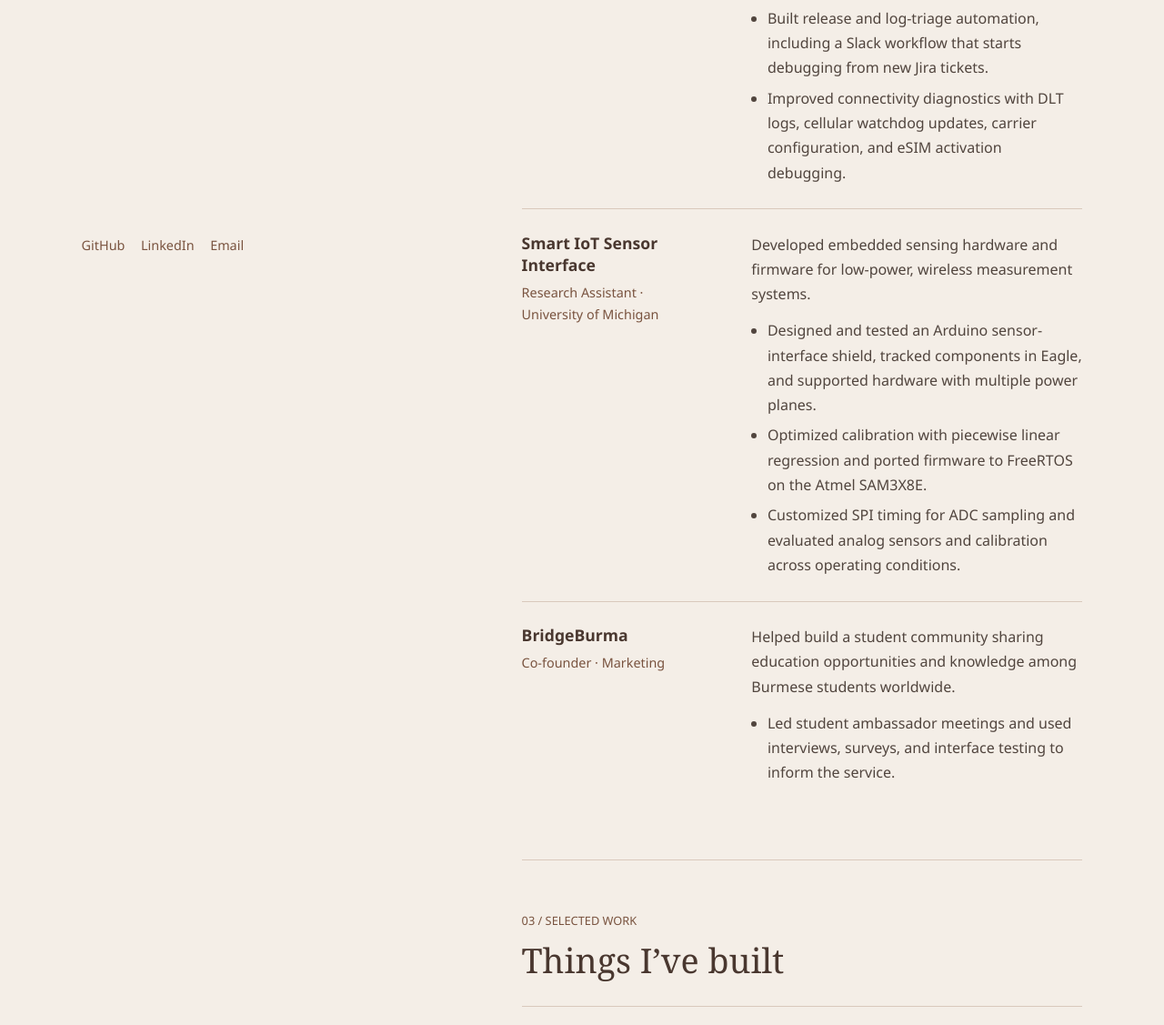
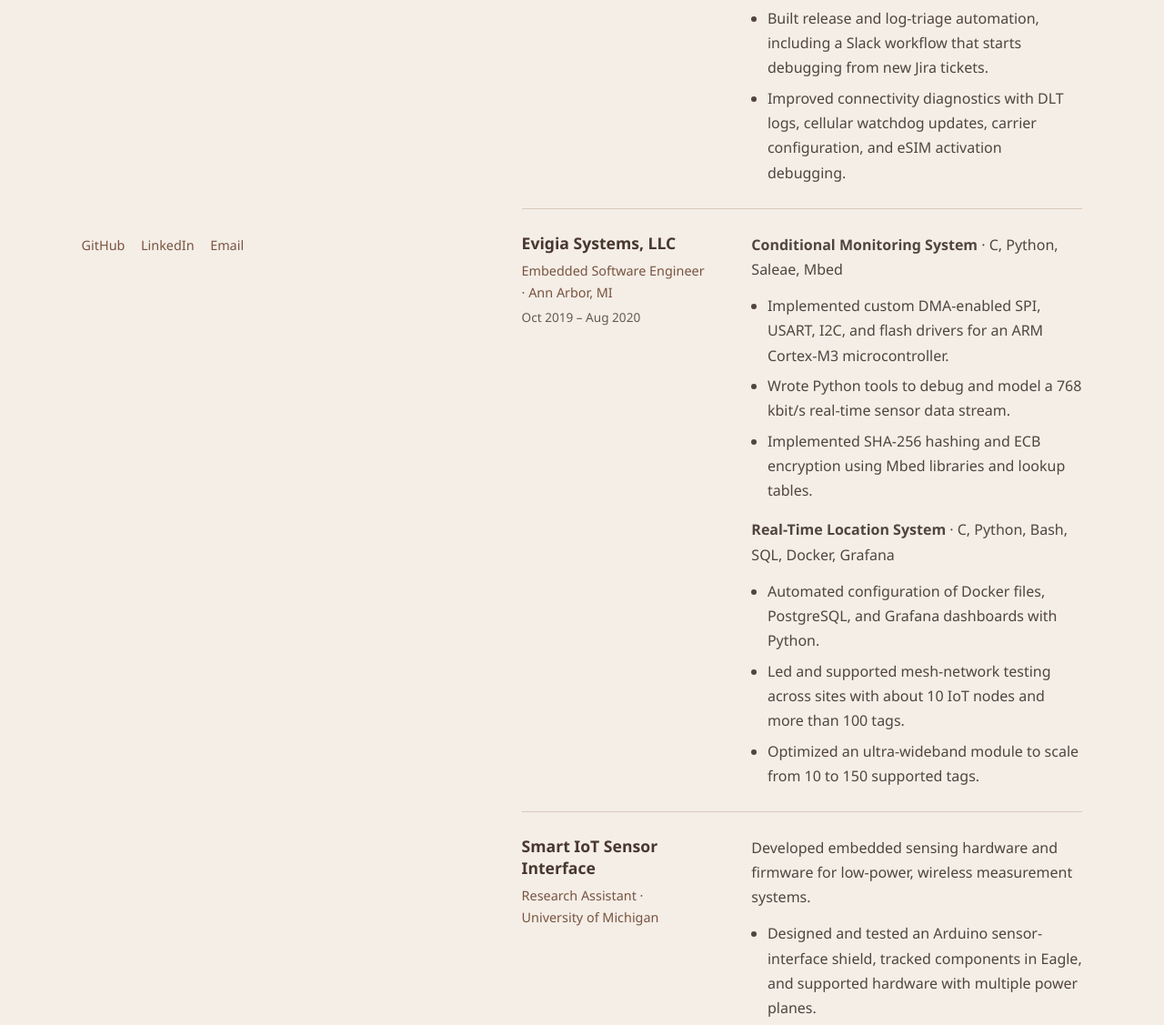
Before and after one commit to thuthazack/thuthazack.github.io, a Jekyll site: the page built from index.html, in a window 1280 px wide and 1400 px high, scrolled down 1114 px, cut to the strip 0-1127 px from the top of the window. Shown: the whole strip at 91% size. Built offline with Jekyll 4.4.1, drawn with Linux system fonts in a browser that asks for light colours.

Commit message:
Add Evigia Systems experience

```diff
--- a/css/main.css
+++ b/css/main.css
@@ -1061,6 +1061,13 @@
   font-size: 0.9rem;
 }
 
+.experience-heading time {
+  display: block;
+  margin-top: 0.35rem;
+  color: #66594f;
+  font-size: 0.85rem;
+}
+
 .experience-detail p {
   margin: 0;
 }
@@ -1068,6 +1075,10 @@
 .experience-detail ul {
   margin: 0.8rem 0 0;
   padding-left: 1.1rem;
+}
+
+.experience-detail ul + p {
+  margin-top: 1rem;
 }
 
 .experience-detail li + li {
--- a/index.html
+++ b/index.html
@@ -57,6 +57,27 @@
 			</article>
 			<article class="experience-entry">
 				<div class="experience-heading">
+					<h3>Evigia Systems, LLC</h3>
+					<p>Embedded Software Engineer · Ann Arbor, MI</p>
+					<time datetime="2019-10/2020-08">Oct 2019 – Aug 2020</time>
+				</div>
+				<div class="experience-detail">
+					<p><strong>Conditional Monitoring System</strong> · C, Python, Saleae, Mbed</p>
+					<ul>
+						<li>Implemented custom DMA-enabled SPI, USART, I2C, and flash drivers for an ARM Cortex-M3 microcontroller.</li>
+						<li>Wrote Python tools to debug and model a 768 kbit/s real-time sensor data stream.</li>
+						<li>Implemented SHA-256 hashing and ECB encryption using Mbed libraries and lookup tables.</li>
+					</ul>
+					<p><strong>Real-Time Location System</strong> · C, Python, Bash, SQL, Docker, Grafana</p>
+					<ul>
+						<li>Automated configuration of Docker files, PostgreSQL, and Grafana dashboards with Python.</li>
+						<li>Led and supported mesh-network testing across sites with about 10 IoT nodes and more than 100 tags.</li>
+						<li>Optimized an ultra-wideband module to scale from 10 to 150 supported tags.</li>
+					</ul>
+				</div>
+			</article>
+			<article class="experience-entry">
+				<div class="experience-heading">
 					<h3>Smart IoT Sensor Interface</h3>
 					<p>Research Assistant · University of Michigan</p>
 				</div>
```
